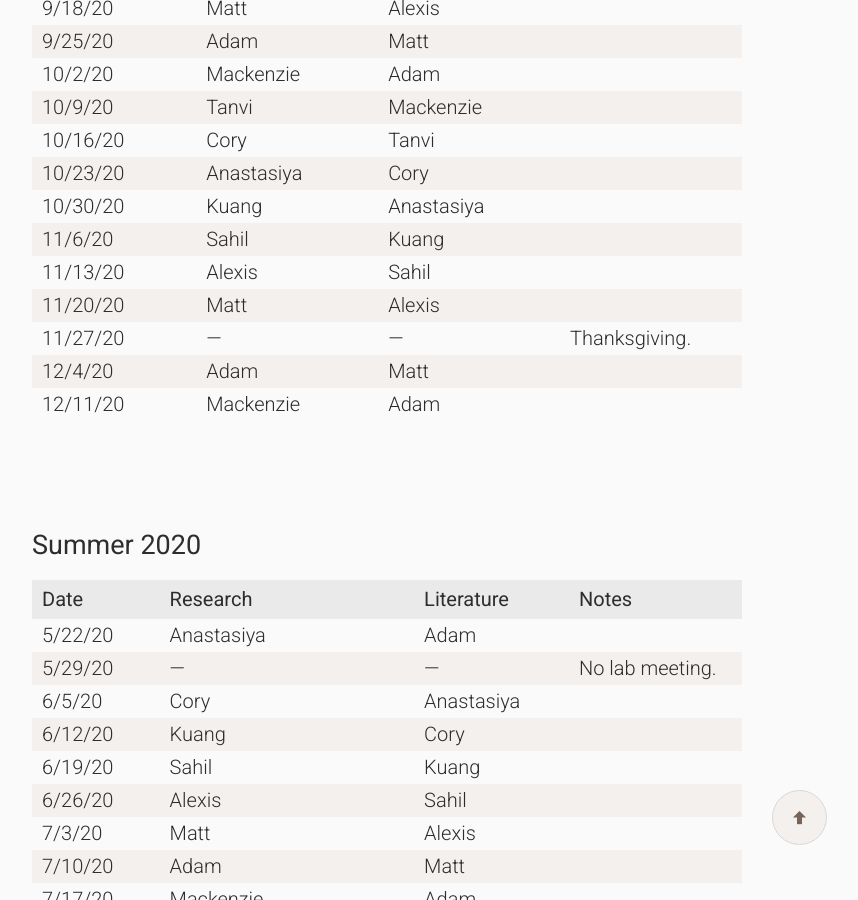
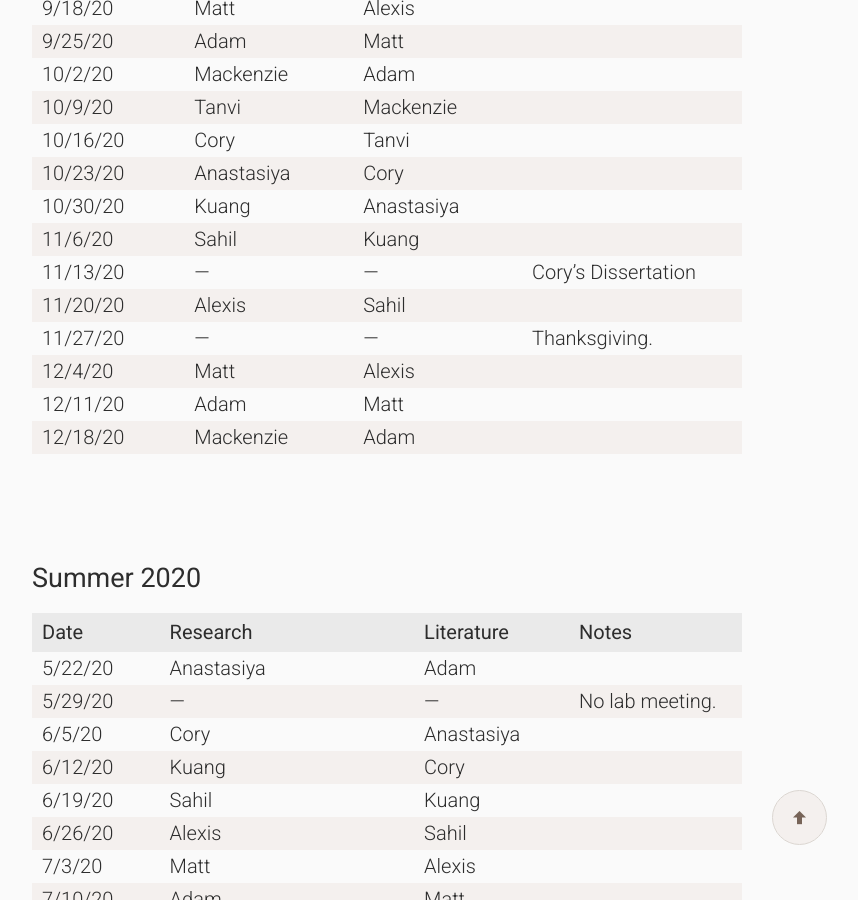
Before and after one commit to wilkelab/wilkelab.github.io, a Jekyll site: the page built from lab_meetings.md, in a window 1280 px wide and 900 px high, scrolled down 427 px. Shown: the whole window, without its empty margins (253-1111 px from the left). Built offline with Jekyll 4.4.1, drawn with Linux system fonts in a browser that asks for light colours; nearby versions of some CDN libraries.

Commit message:
Update lab_meetings.md
changed schedule slightly

```diff
--- a/lab_meetings.md
+++ b/lab_meetings.md
@@ -22,11 +22,12 @@ Lab meetings are held Fridays from 11 AM -- 12:30 PM in MBB 3.204.
 | 10/23/20 || Anastasiya || Cory ||
 | 10/30/20 || Kuang || Anastasiya ||
 | 11/6/20 || Sahil || Kuang ||
-| 11/13/20 || Alexis || Sahil ||
-| 11/20/20 || Matt || Alexis ||
+| 11/13/20 || --- || --- || Cory's Dissertation
+| 11/20/20 || Alexis || Sahil ||
 | 11/27/20 || --- || --- || Thanksgiving.
-| 12/4/20 || Adam || Matt ||
-| 12/11/20 || Mackenzie || Adam |||
+| 12/4/20 || Matt || Alexis ||
+| 12/11/20 || Adam || Matt ||
+| 12/18/20 || Mackenzie || Adam |||
 |------+---+--------------------+---+----------------------+---+-------|
 {:.widetable}
 
```
